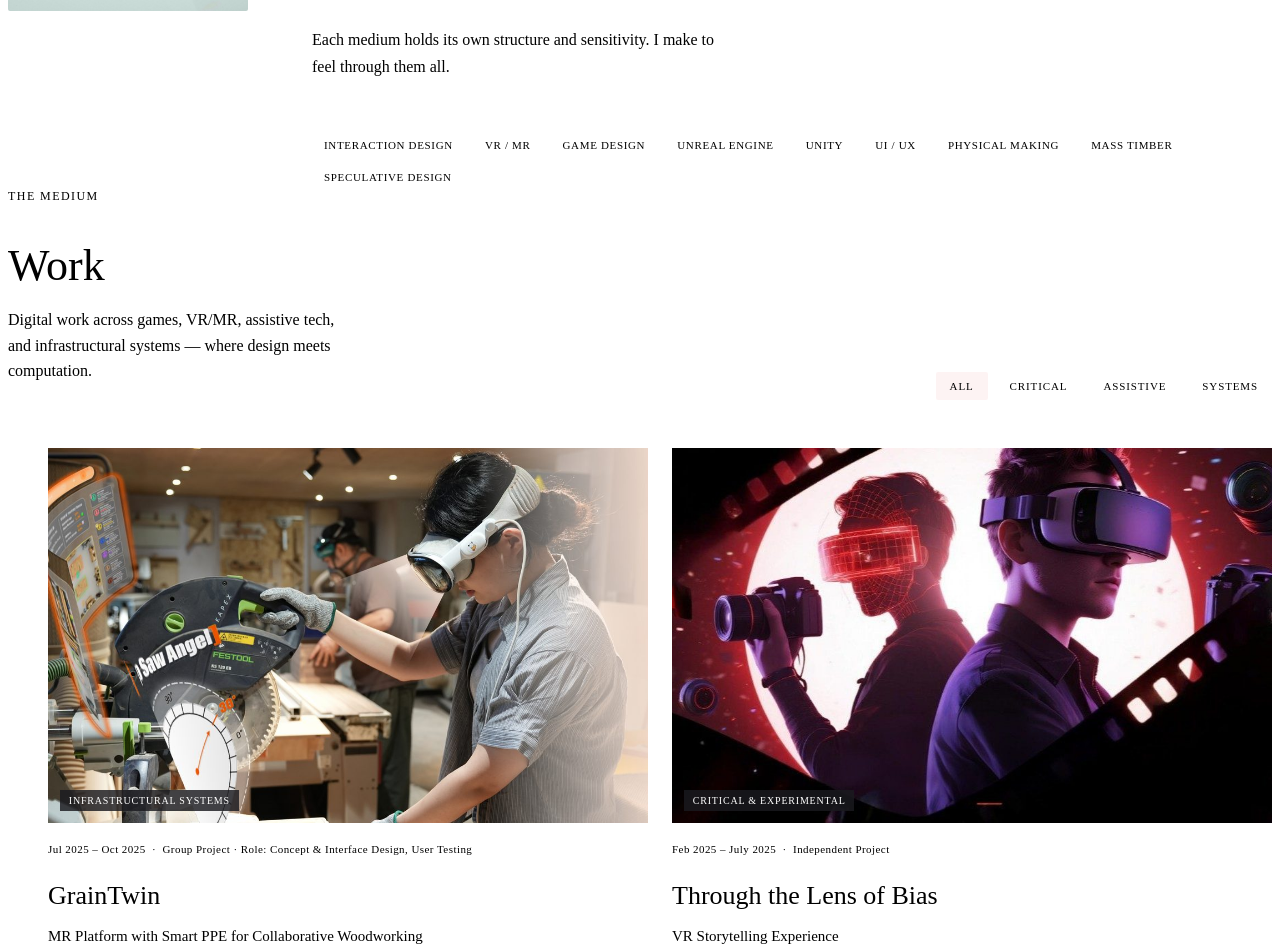
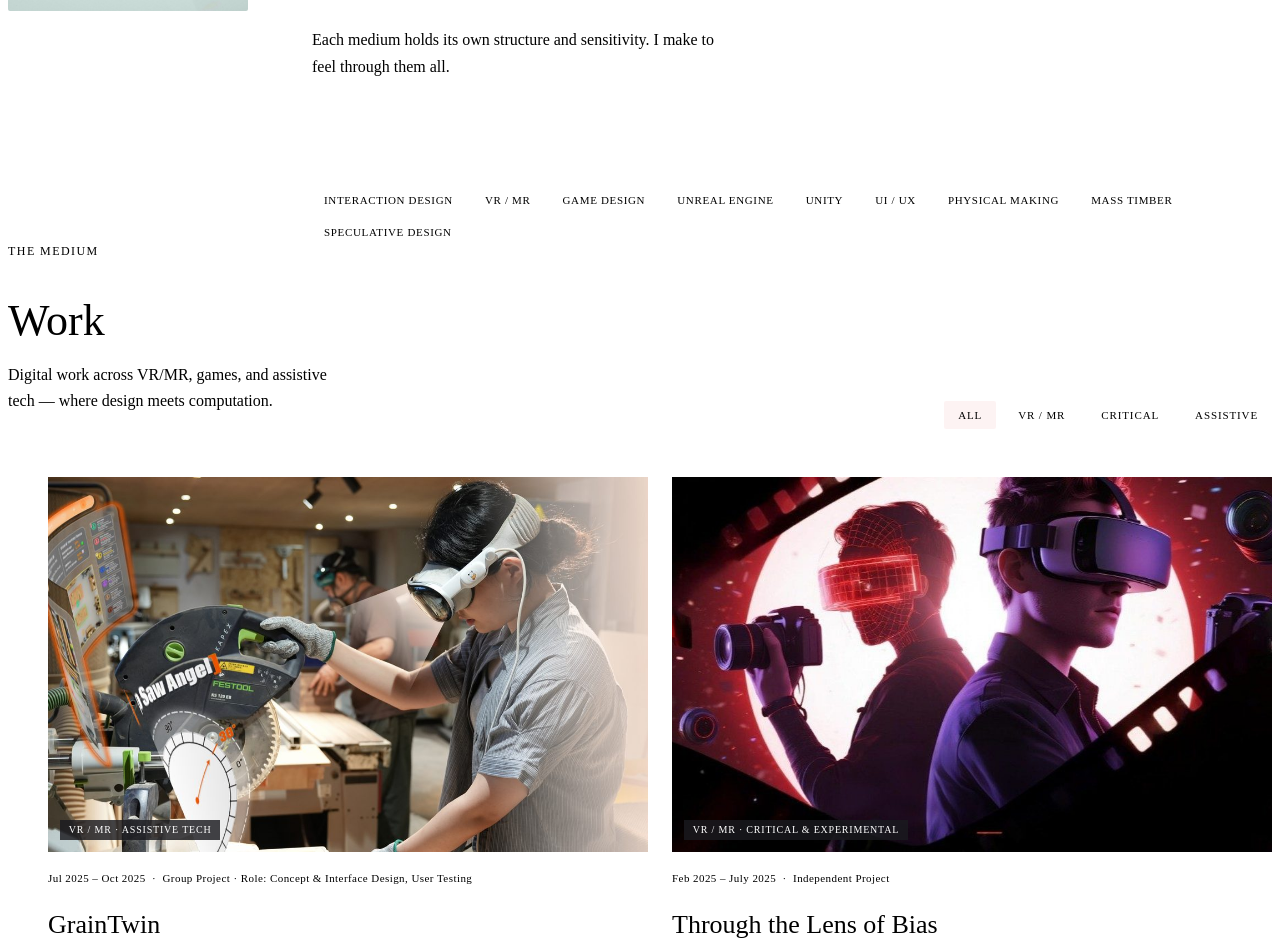
Before and after one commit to kristitang-dev/kristitang-dev.github.io, a React (Vite) app: page / in a window 1280 px wide. Shown: the part 1180-2132 px from the top of the page. Built offline with nearby package versions, Linux system fonts and the light colour scheme; the HTML template or start-up script is replaced by a standard one.

Commit message:
CV upload

```diff
--- a/src/components/About/About.css
+++ b/src/components/About/About.css
@@ -75,6 +75,31 @@
   margin-top: 1.25rem;
 }
 
+.about__cv {
+  margin-top: 0.5rem;
+}
+
+.about__cv-link {
+  display: inline-block;
+  font-family: var(--font-mono);
+  font-size: 0.75rem;
+  letter-spacing: 0.08em;
+  text-transform: uppercase;
+  padding: 0.5rem 0.9rem;
+  border: 1px solid var(--red-500);
+  background-color: var(--red-500);
+  color: white;
+  border-radius: 2px;
+  text-decoration: none;
+  transition: background-color 0.2s ease, border-color 0.2s ease;
+}
+
+.about__cv-link:hover {
+  background-color: var(--red-700);
+  border-color: var(--red-700);
+  color: white;
+}
+
 .about__tag {
   font-family: var(--font-mono);
   font-size: 0.6875rem;
--- a/src/components/About/About.tsx
+++ b/src/components/About/About.tsx
@@ -27,6 +27,19 @@ export function About() {
               </p>
             ))}
 
+            {site.cvUrl && (
+              <div className="about__cv">
+                <a
+                  href={site.cvUrl}
+                  className="about__cv-link"
+                  target="_blank"
+                  rel="noopener noreferrer"
+                >
+                  View My CV
+                </a>
+              </div>
+            )}
+
             <div className="about__tags">
               {site.about.skills.map((skill) => (
                 <span key={skill} className="about__tag">
--- a/src/components/DigitalGarden/DigitalGarden.tsx
+++ b/src/components/DigitalGarden/DigitalGarden.tsx
@@ -10,7 +10,7 @@ export function DigitalGarden() {
           <span className="garden__eyebrow">Personal</span>
           <h2 className="garden__title">Digital Garden</h2>
           <p className="garden__intro">
-            A softer notebook for photography, game jams, and visual experiments —
+            A softer notebook for photography, video, game jams, and visual experiments —
             curated without the pressure of a finished project.
           </p>
         </div>
--- a/src/components/Work/Work.tsx
+++ b/src/components/Work/Work.tsx
@@ -1,6 +1,7 @@
 import { useMemo, useState } from 'react'
 import { Link } from 'react-router-dom'
 import {
+  getCategoryLabels,
   workFilters,
   workItems,
   type WorkCategory,
@@ -14,8 +15,8 @@ export function Work() {
     () =>
       [...(filter === 'all'
         ? workItems
-        : workItems.filter((item) => item.category === filter))].sort((a, b) =>
-        b.sortDate.localeCompare(a.sortDate),
+        : workItems.filter((item) => item.categories.includes(filter)))].sort(
+        (a, b) => b.sortDate.localeCompare(a.sortDate),
       ),
     [filter],
   )
@@ -28,8 +29,7 @@ export function Work() {
             <span className="work__eyebrow">The Medium</span>
             <h2 className="work__title">Work</h2>
             <p className="work__intro">
-              Digital work across games, VR/MR, assistive tech, and infrastructural systems —
-              where design meets computation.
+              Digital work across VR/MR, games, and assistive tech — where design meets computation.
             </p>
           </div>
 
@@ -61,7 +61,9 @@ export function Work() {
                       className="work-card__image"
                       loading="lazy"
                     />
-                    <span className="work-card__category">{item.categoryLabel}</span>
+                    <span className="work-card__category">
+                      {getCategoryLabels(item).join(' · ')}
+                    </span>
                   </div>
                 </Link>
 
--- a/src/data/garden.ts
+++ b/src/data/garden.ts
@@ -1,7 +1,7 @@
 export interface GardenEntry {
   id: string
   title: string
-  kind: 'photography' | 'game'
+  kind: 'photography' | 'game' | 'video'
   description: string
   image?: string
   link?: string
@@ -24,6 +24,20 @@ export const gardenEntries: GardenEntry[] = [
     body: [
       'Placeholder — Game Jam detail page. Add jam constraints, role split (design/code vs audio), and postmortem notes here.',
       'Expand with gameplay screenshots, control scheme, and what you’d iterate next.',
+    ],
+  },
+  {
+    id: 'chongqing-summer',
+    title: 'Chongqing Summer',
+    kind: 'video',
+    description:
+      'Edited in early 2026 from scattered clips filmed at home in summer 2023',
+    image: '/images/chongqingsummer.jpg',
+    link: 'https://weixin.qq.com/sph/AQxZyCAnI',
+    linkLabel: 'Watch on WeChat Channels',
+    body: [
+      'Fragments from summer 2023 in Chongqing, assembled later as a small editing practice.',
+      'In 2025 I spent a Vancouver summer that never rose above 30°C and still felt like something was missing. Watching these frames again, what I miss may be those unworried summers more than home itself.',
     ],
   },
   {
--- a/src/data/site.ts
+++ b/src/data/site.ts
@@ -4,7 +4,9 @@ export const site = {
   tagline: 'Between Matter & Medium',
   title: 'Designer · Engineer',
   years: '2024–2025',
-  email: '', // add when ready
+  email: 'kristitang@outlook.com', // add when ready
+  cvUrl: 'https://drive.google.com/file/d/1afuIFP4d7Axhls3sJFrCaVTzuAszC0Oe/view?usp=drive_link',
+  cvLabel: 'CV',
   about: {
     lead: 'Making—no matter the medium—has always been how I think, question, and express.',
     body: [
--- a/src/data/work.ts
+++ b/src/data/work.ts
@@ -1,15 +1,19 @@
-export type WorkCategory =
-  | 'critical'
-  | 'assistive'
-  | 'infrastructure'
-  | 'all'
+export type WorkCategory = 'critical' | 'vr-mr' | 'assistive' | 'all'
+
+export type WorkCategoryId = Exclude<WorkCategory, 'all'>
+
+export const workCategoryLabels: Record<WorkCategoryId, string> = {
+  critical: 'Critical & Experimental',
+  'vr-mr': 'VR / MR',
+  assistive: 'Assistive Tech',
+}
 
 export interface WorkItem {
   id: string
   title: string
   subtitle: string
-  category: Exclude<WorkCategory, 'all'>
-  categoryLabel: string
+  /** One or more categories — used for filters and card badges */
+  categories: WorkCategoryId[]
   period: string
   sortDate: string
   type: string
@@ -24,13 +28,16 @@ export interface WorkItem {
   gallery?: string[]
 }
 
+export function getCategoryLabels(item: WorkItem): string[] {
+  return item.categories.map((id) => workCategoryLabels[id])
+}
+
 export const workItems: WorkItem[] = [
   {
     id: 'graintwin',
     title: 'GrainTwin',
     subtitle: 'MR Platform with Smart PPE for Collaborative Woodworking',
-    category: 'infrastructure',
-    categoryLabel: 'Infrastructural Systems',
+    categories: ['vr-mr','assistive'],
     period: 'Jul 2025 – Oct 2025',
     sortDate: '2025-10',
     type: 'Group Project · Role: Concept & Interface Design, User Testing',
@@ -49,8 +56,7 @@ export const workItems: WorkItem[] = [
     id: 'lens-of-bias',
     title: 'Through the Lens of Bias',
     subtitle: 'VR Storytelling Experience',
-    category: 'critical',
-    categoryLabel: 'Critical & Experimental',
+    categories: ['vr-mr', 'critical'],
     period: 'Feb 2025 – July 2025',
     sortDate: '2025-07',
     type: 'Independent Project',
@@ -69,8 +75,7 @@ export const workItems: WorkItem[] = [
     id: 'somo',
     title: 'SoMo',
     subtitle: 'Assistive Device & Companion App',
-    category: 'assistive',
-    categoryLabel: 'Assistive Tech',
+    categories: ['assistive'],
     period: 'Mar 2025 – May 2025',
     sortDate: '2025-05',
     type: 'Independent Project',
@@ -89,8 +94,7 @@ export const workItems: WorkItem[] = [
     id: 'nutrisynth',
     title: 'NutriSynth',
     subtitle: 'LLM-Based AI Native Sci-Fi Speculative Game',
-    category: 'critical',
-    categoryLabel: 'Critical & Experimental',
+    categories: ['critical'],
     period: 'Nov 2024 – Feb 2025',
     sortDate: '2025-02',
     type: 'Independent Project',
@@ -109,9 +113,9 @@ export const workItems: WorkItem[] = [
 
 export const workFilters: { id: WorkCategory; label: string }[] = [
   { id: 'all', label: 'All' },
+  { id: 'vr-mr', label: 'VR / MR' },
   { id: 'critical', label: 'Critical' },
   { id: 'assistive', label: 'Assistive' },
-  { id: 'infrastructure', label: 'Systems' },
 ]
 
 export function getWorkById(id: string) {
--- a/src/pages/WorkDetail.tsx
+++ b/src/pages/WorkDetail.tsx
@@ -1,7 +1,7 @@
 import { Navigate, useParams } from 'react-router-dom'
 import { useEffect } from 'react'
 import { DetailPage } from '../components/DetailPage/DetailPage'
-import { getWorkById } from '../data/work'
+import { getCategoryLabels, getWorkById } from '../data/work'
 
 export function WorkDetail() {
   const { id } = useParams<{ id: string }>()
@@ -20,7 +20,7 @@ export function WorkDetail() {
       backTo="/"
       backLabel="Back to Work"
       backState={{ scrollTo: 'work' }}
-      eyebrow={item.categoryLabel}
+      eyebrow={getCategoryLabels(item).join(' · ')}
       title={item.title}
       subtitle={item.subtitle}
       meta={[item.period, item.type, item.tools.join(' · ')]}
```
Also changed, not shown: public/images/chongqingsummer.jpg (added).
